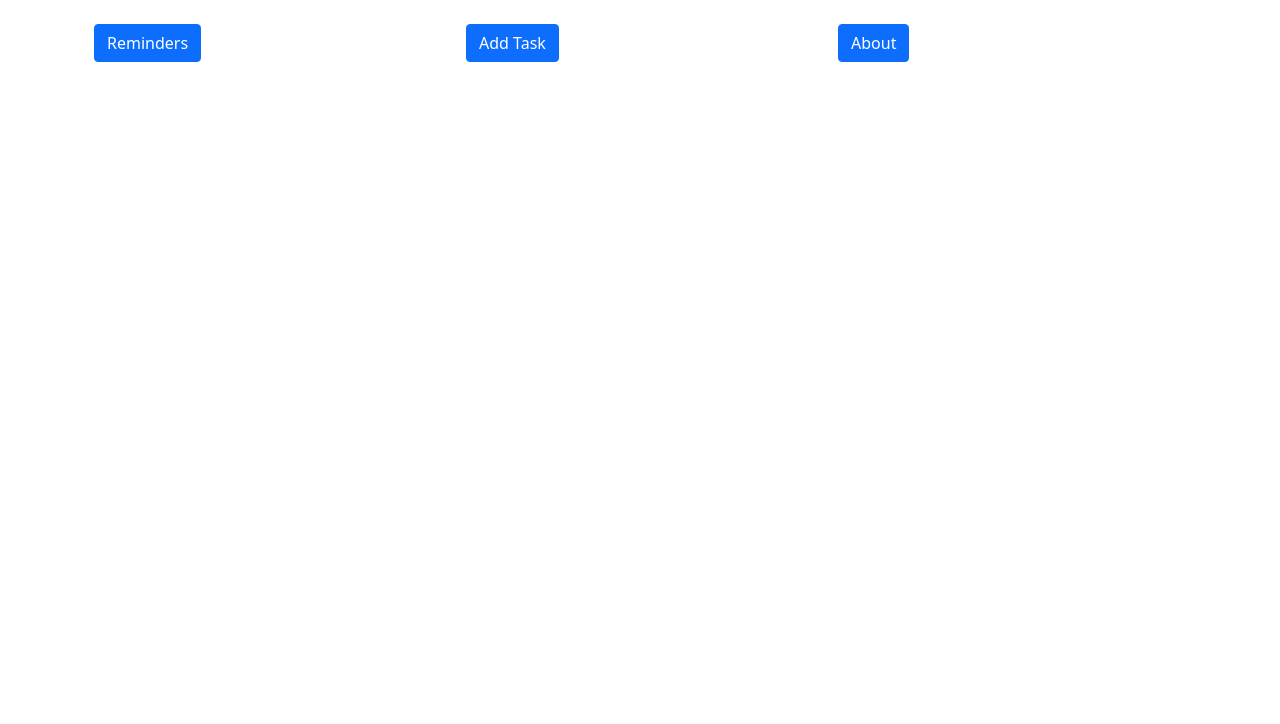
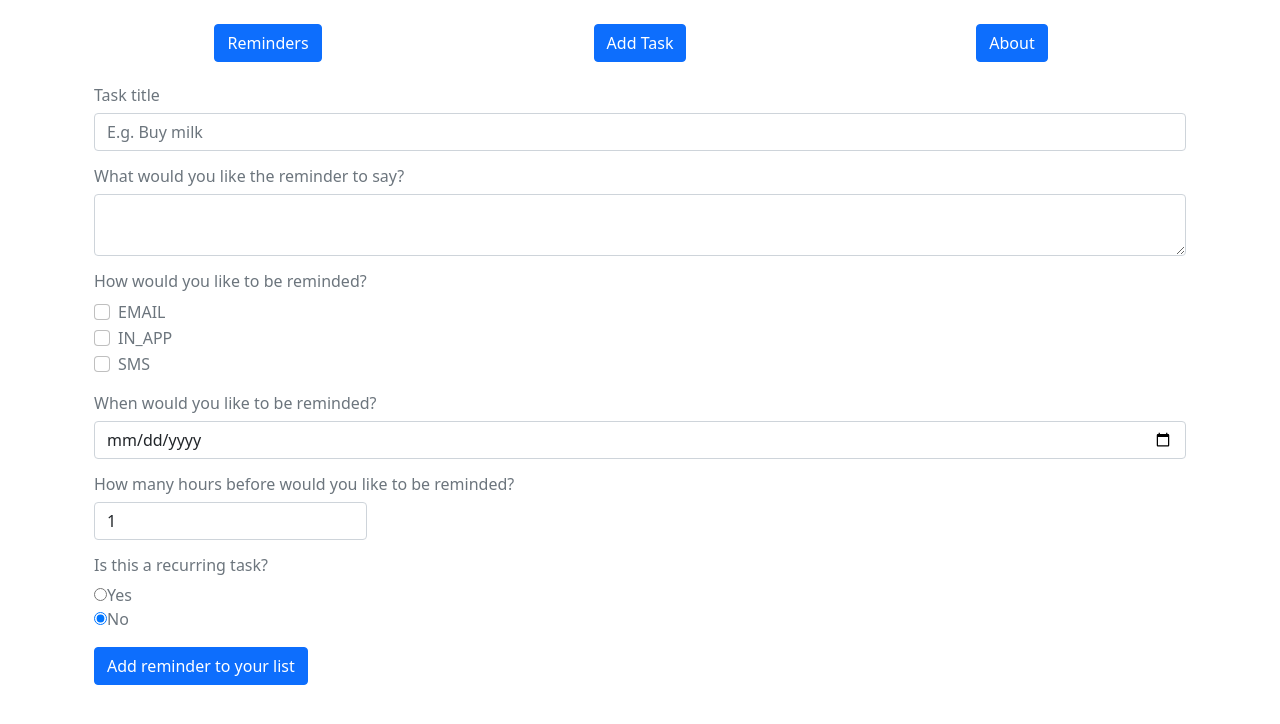
Before and after one commit to Mhorvilleur13/Reminder-App, a React (Create React App) app: page / in a window 1280 px wide. Shown: the top 724 px of the page. Built offline with nearby package versions, Linux system fonts and the light colour scheme.

Commit message:
Added cards to the reminders list and put sorted them in order of date

```diff
--- a/src/App.tsx
+++ b/src/App.tsx
@@ -12,20 +12,22 @@ const App = () => {
   return (
     <div className="mt-4 container">
       <div className="row">
-        <div className="col">
-          <Link to="/" className="btn btn-primary">
-            Reminders
-          </Link>
+        <div className="col-4">
+          <div className="text-center">
+            <Link to="/tasks" className="btn btn-primary">
+              Reminders
+            </Link>
+          </div>
         </div>
-        <div className="col">
-          <div className="text-right">
-            <Link to="/new" className="btn btn-primary">
+        <div className="col-4">
+          <div className="text-center">
+            <Link to="/" className="btn btn-primary">
               Add Task
             </Link>
           </div>
         </div>
-        <div className="col">
-          <div className="text-right">
+        <div className="col-4">
+          <div className="text-center">
             <Link to="/about" className="btn btn-primary">
               About
             </Link>
@@ -34,8 +36,8 @@ const App = () => {
       </div>
       <div className="mt-4">
         <Routes>
-          <Route path="/" element={<AllTasks />} />
-          <Route path="/new" element={<Form />} />
+          <Route path="/tasks" element={<AllTasks />} />
+          <Route path="/" element={<Form />} />
           <Route path="/about" element={<About />} />
         </Routes>
       </div>
--- a/src/components/all-tasks/all-tasks.tsx
+++ b/src/components/all-tasks/all-tasks.tsx
@@ -10,7 +10,8 @@ import { useRecoilState, useRecoilValue } from "recoil";
 const AllTasks = () => {
   const tasks = useRecoilValue(tasksAtom);
   return (
-    <div>
+    <div className="container">
+      <h1 className="text-center mb-3">All Reminders</h1>
       {tasks.map((task: Task, index: any) => {
         return <TaskComponent task={task} london={"paris"} />;
       })}
--- a/src/components/reminder-form/reminder-form.tsx
+++ b/src/components/reminder-form/reminder-form.tsx
@@ -19,6 +19,10 @@ const Form = () => {
   const [tasks, setTasks] = useRecoilState(tasksAtom);
 
   const handleSubmit = (e: FormEvent<HTMLFormElement>): void => {
+    const removeDash = (str: string) => {
+      const newStr = str.replace(/-/g, "");
+      return newStr;
+    };
     e.preventDefault();
     const newTask: Task = {
       taskName: taskName,
@@ -37,7 +41,10 @@ const Form = () => {
     logger.info("Task form submitted", newTask);
     const newTasks = [...tasks];
     newTasks.push(newTask);
-    setTasks(newTasks);
+    const sortedTasks = newTasks.sort(
+      (a, b) => parseInt(removeDash(a.reminderDate)) - parseInt(removeDash(b.reminderDate))
+    );
+    setTasks(sortedTasks);
   };
 
   const recurringTypes = [
--- a/src/components/task/task.tsx
+++ b/src/components/task/task.tsx
@@ -13,12 +13,20 @@ const TaskComponent = ({
   task: {
     taskName,
     reminderConfig: { customMessage },
+    reminderDate,
   },
 }: TaskComponentProps) => {
   return (
-    <div>
-      <h1>{taskName}</h1>
-      <p>{customMessage}</p>
+    <div className="card bg-light mb-4" style={{ width: "18rem" }}>
+      <div className="card-header">
+        <h2>{taskName}</h2>
+      </div>
+      <div className="card-body">
+        <p>{customMessage}</p>
+        <p>
+          <b>Reminder Date:</b> {reminderDate}
+        </p>
+      </div>
     </div>
   );
 };
```
